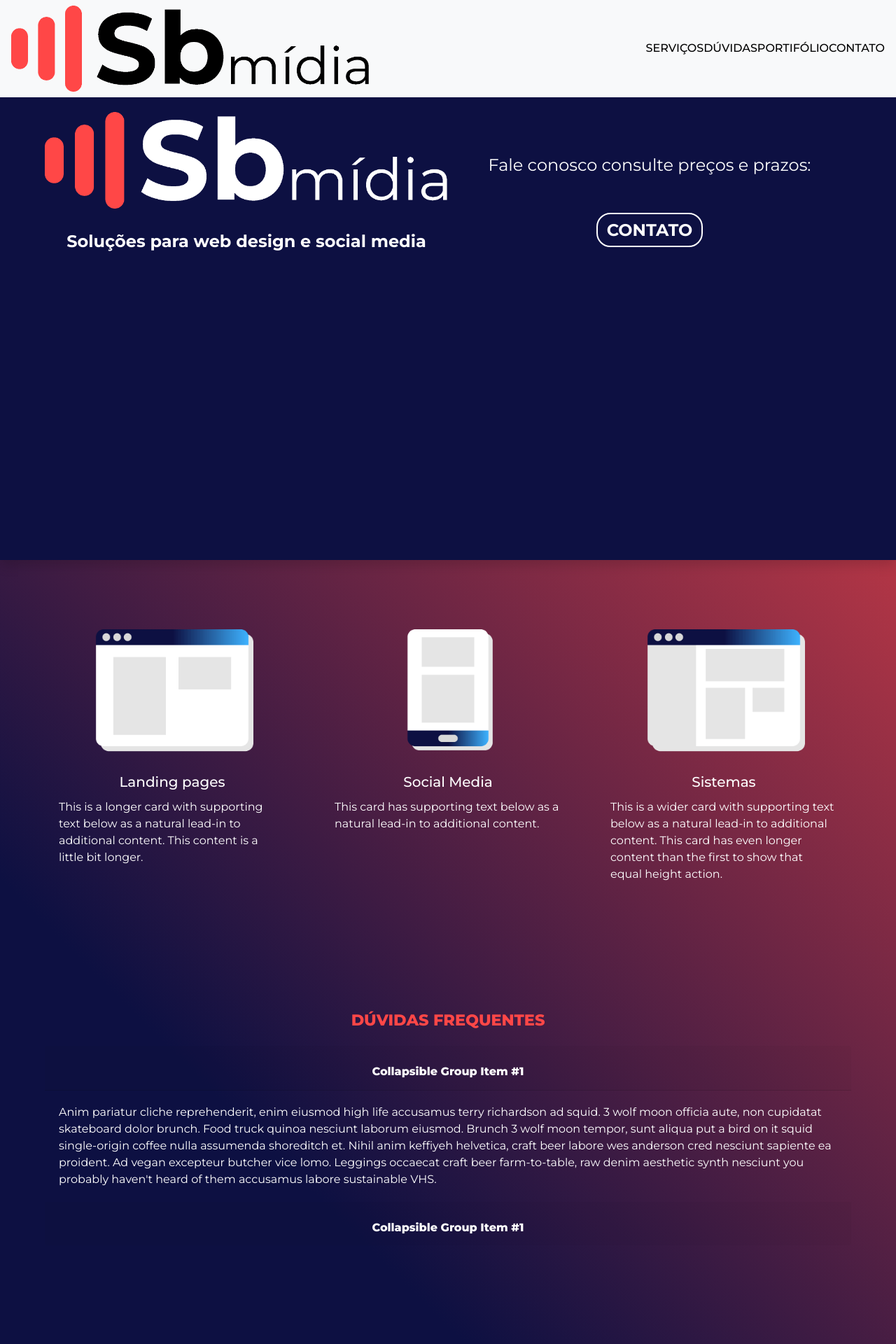
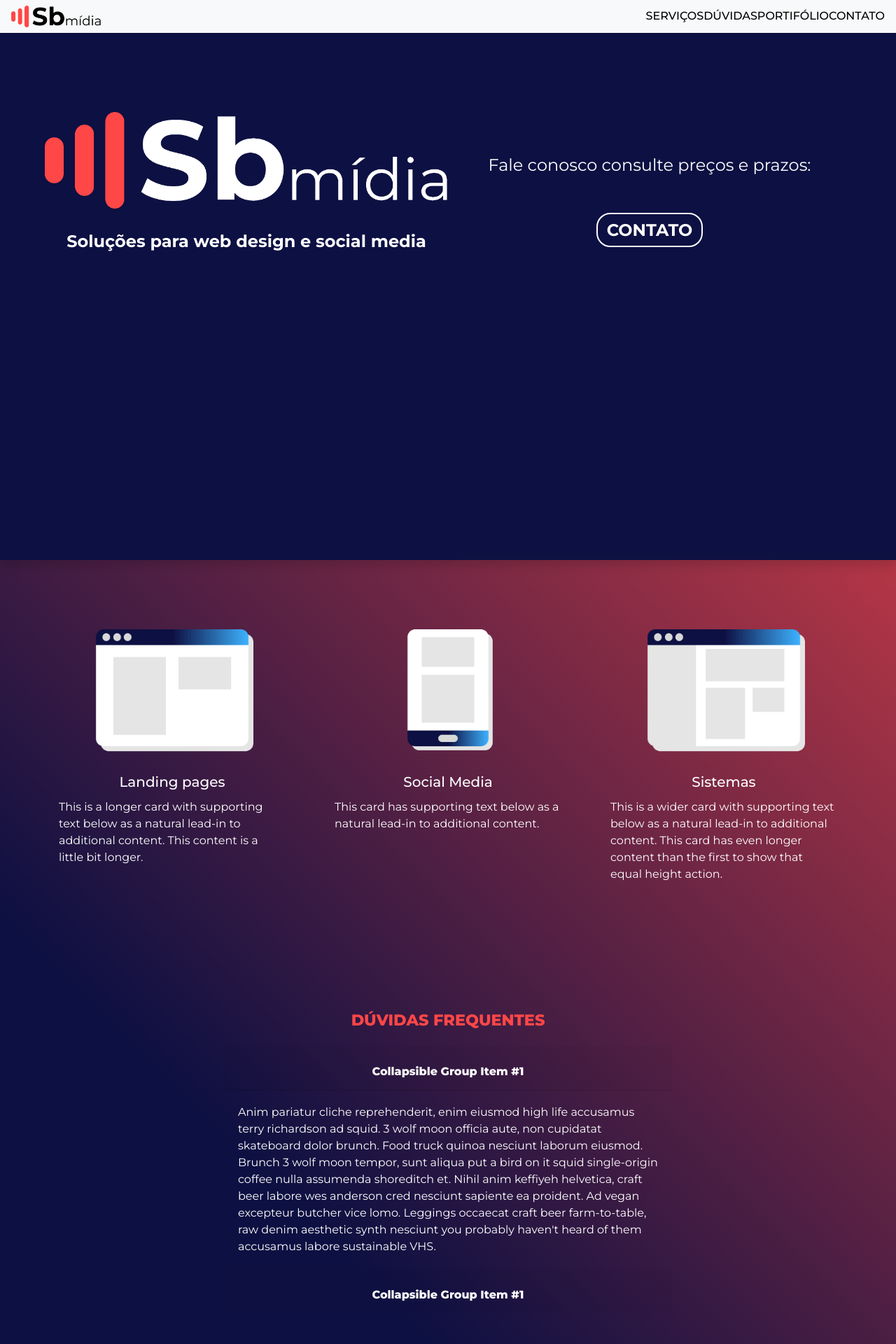
Before and after one commit to Bersanii/SbMidia, a PHP site: page / in a window 1280 px wide. Shown: the top 1920 px of the page at 70% size. Run offline with PHP 8.4, Linux system fonts and the light colour scheme.

Commit message:
organização dos arquivos

```diff
--- /dev/null
+++ b/css/fontSizes.css
@@ -0,0 +1,30 @@
+*{
+    font-family: 'Montserrat', sans-serif;
+    font-size: 1em;
+}
+
+.tituloSec{
+    font-size: 1.4em;
+}
+
+
+
+/* Small devices (landscape phones, 576px and up) */
+@media (min-width: 576px) {
+
+}
+
+/* Medium devices (tablets, 768px and up) */
+@media (min-width: 768px) {
+
+}
+
+/* Large devices (desktops, 992px and up) */
+@media (min-width: 992px) {
+
+}
+
+/* Extra large devices (large desktops, 1200px and up) */
+@media (min-width: 1200px) {
+
+}
--- a/css/style.css
+++ b/css/style.css
@@ -1,6 +1,3 @@
-*{
-    font-family: 'Montserrat', sans-serif;
-}
 .background{
 
     background: rgb(13,16,66);
@@ -16,7 +13,6 @@
 
 .tituloSec{
     color: #ff4747;
-    font-size: 1.4rem;
     font-weight: 800;
     margin-bottom: 20px;
 }
@@ -71,9 +67,41 @@ ul > li > a:hover {
     border: none;
 }
 
+.duvidas{
+    padding: 0;
+}
 
 
 
+/* Small devices (landscape phones, 576px and up) */
+@media (min-width: 576px) {
+
+}
+
+/* Medium devices (tablets, 768px and up) */
+@media (min-width: 768px) {
+    #logoHeader {
+        width: 20vw;
+    }
+}
+
+/* Large devices (desktops, 992px and up) */
+@media (min-width: 992px) {
+    #logoHeader {
+        width: 15vw;
+    }
+}
+
+/* Extra large devices (large desktops, 1200px and up) */
+@media (min-width: 1200px) {
+    #logoHeader {
+        width: 10vw;
+    }
+
+    .duvidas{
+        padding: 0 20vw 0 20vw;
+    }
+}
 
 
 /* -webkit-transform: scale(1);
--- a/index.php
+++ b/index.php
@@ -9,6 +9,7 @@
 	<link rel="stylesheet" href="https://stackpath.bootstrapcdn.com/bootstrap/4.5.2/css/bootstrap.min.css" integrity="sha384-JcKb8q3iqJ61gNV9KGb8thSsNjpSL0n8PARn9HuZOnIxN0hoP+VmmDGMN5t9UJ0Z" crossorigin="anonymous">
     <link href="https://fonts.googleapis.com/css2?family=Montserrat:wght@400;500;600;700;800&display=swap" rel="stylesheet">
     <link rel="stylesheet" href="css/style.css">
+    <link rel="stylesheet" href="css/fontSizes.css">
 </head>
 <body class=" background">
     <!-- ☰☰☰ NAVBAR ☰☰☰ -->
@@ -73,7 +74,7 @@
     </div>
 
     <!-- ☰☰☰ DÚVIDAS ☰☰☰ -->
-    <div class="containe-fluid">
+    <div class="containe-fluid duvidas">
 
       <?php include 'duvidas.html' ?>
 
```
Also changed, not shown: 2 other files.
